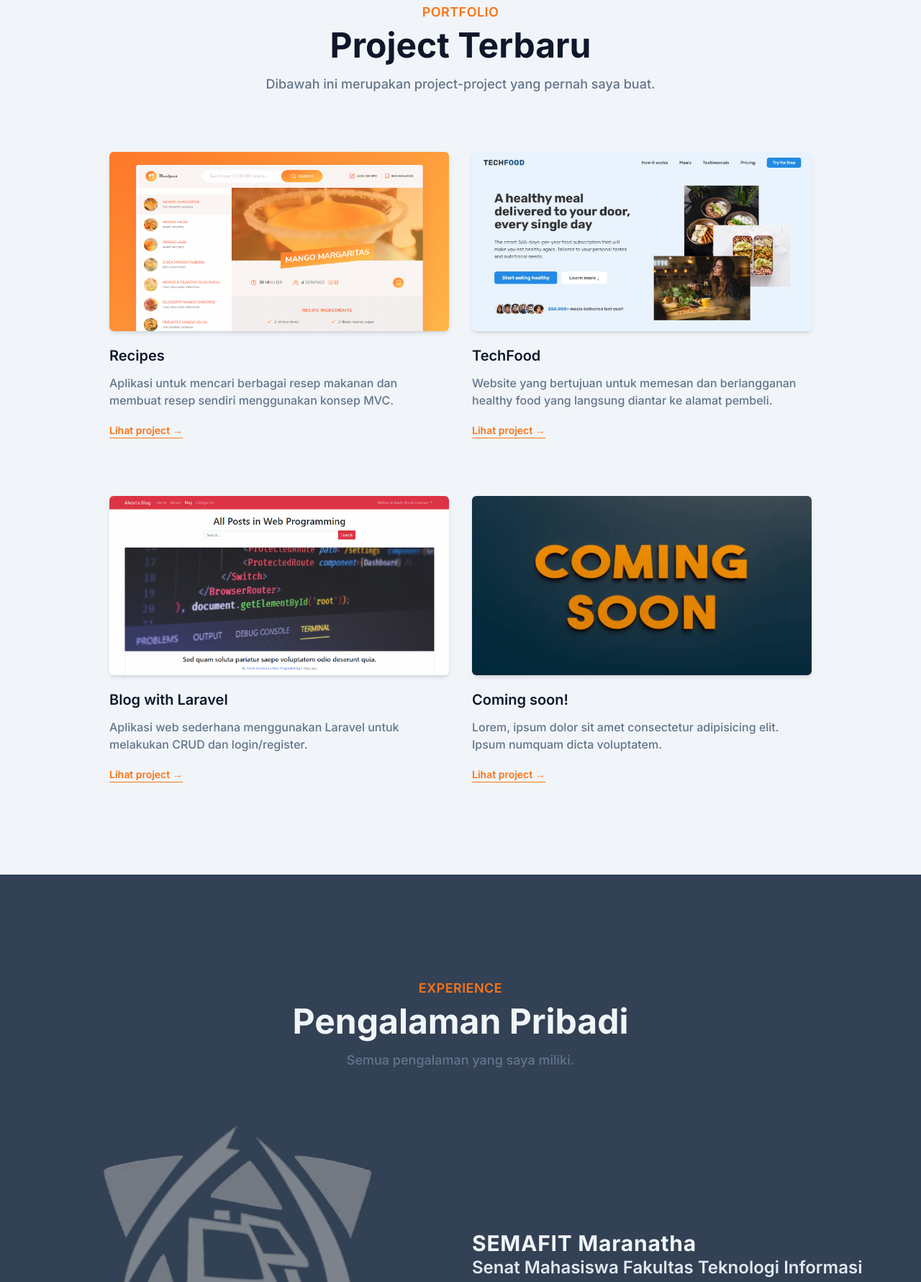
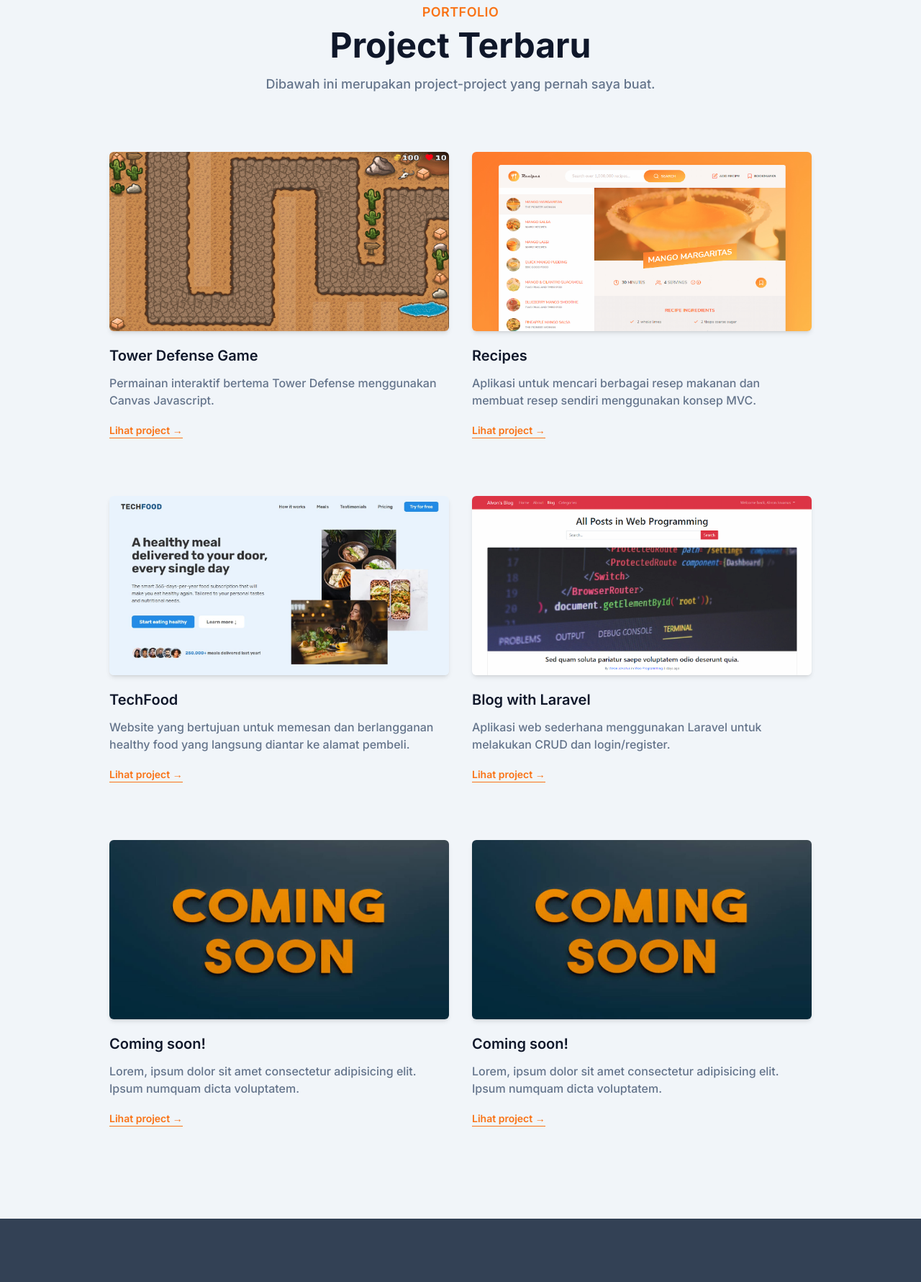
Before and after one commit to AlvonJ/portfolio-alvonjovanus, a website: page index.html in a window 1280 px wide. Shown: the part 1123-2904 px from the top of the page at 72% size. Drawn offline with nearby package versions, Linux system fonts and the light colour scheme.

Commit message:
add tower defense game portfolio

```diff
--- a/index.html
+++ b/index.html
@@ -226,6 +226,20 @@
          <div class="flex flex-wrap justify-center w-full px-4 xl:w-10/12 xl:mx-auto">
             <div class="p-4 mb-12 md:w-1/2" data-aos="flip-left">
                <div class="overflow-hidden rounded-md shadow-md">
+                  <img src="dist/img/portfolio/4.jpg" alt="Tower Defense Game" class="w-full">
+               </div>
+               <h3 class="inline-block mt-5 mb-3 text-xl font-semibold text-dark dark:text-white">Tower Defense Game
+               </h3>
+               <p class="text-base font-medium text-secondary dark:text-slate-400">Permainan interaktif bertema Tower
+                  Defense menggunakan Canvas Javascript.</p>
+               <a href="https://tower-defense-alvon.netlify.app/"
+                  class="inline-block mt-5 text-sm font-semibold transition duration-300 border-b border-b-primary text-primary hover:border-b-transparent"
+                  target="_blank">Lihat
+                  project
+                  &rarr;</a>
+            </div>
+            <div class="p-4 mb-12 md:w-1/2" data-aos="flip-left">
+               <div class="overflow-hidden rounded-md shadow-md">
                   <img src="dist/img/portfolio/3.jpg" alt="Recipes" class="w-full">
                </div>
                <h3 class="inline-block mt-5 mb-3 text-xl font-semibold text-dark dark:text-white">Recipes</h3>
@@ -261,6 +275,20 @@
                <p class="text-base font-medium text-secondary dark:text-slate-400">Aplikasi web sederhana menggunakan
                   Laravel untuk melakukan CRUD dan login/register.</p>
                <a href="https://github.com/AlvonJ/blog-laravel" target="_blank"
+                  class="inline-block mt-5 text-sm font-semibold transition duration-300 border-b border-b-primary text-primary hover:border-b-transparent">Lihat
+                  project
+                  &rarr;</a>
+            </div>
+
+            <div class="p-4 mb-12 md:w-1/2" data-aos="flip-right">
+               <div class="overflow-hidden rounded-md shadow-md">
+                  <img src="dist/img/portfolio/soon.jpg" alt="Coming Soon" class="w-full">
+               </div>
+               <h3 class="inline-block mt-5 mb-3 text-xl font-semibold text-dark dark:text-white">Coming soon!</h3>
+               <p class="text-base font-medium text-secondary dark:text-slate-400">Lorem, ipsum dolor sit amet
+                  consectetur adipisicing elit.
+                  Ipsum numquam dicta voluptatem.</p>
+               <a href="#home"
                   class="inline-block mt-5 text-sm font-semibold transition duration-300 border-b border-b-primary text-primary hover:border-b-transparent">Lihat
                   project
                   &rarr;</a>
```
Also changed, not shown: dist/img/portfolio/4.jpg (added).
